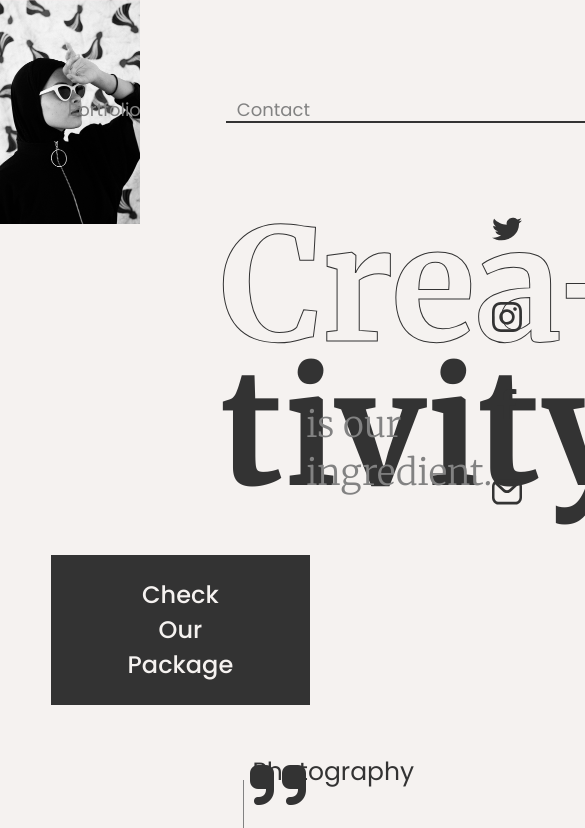
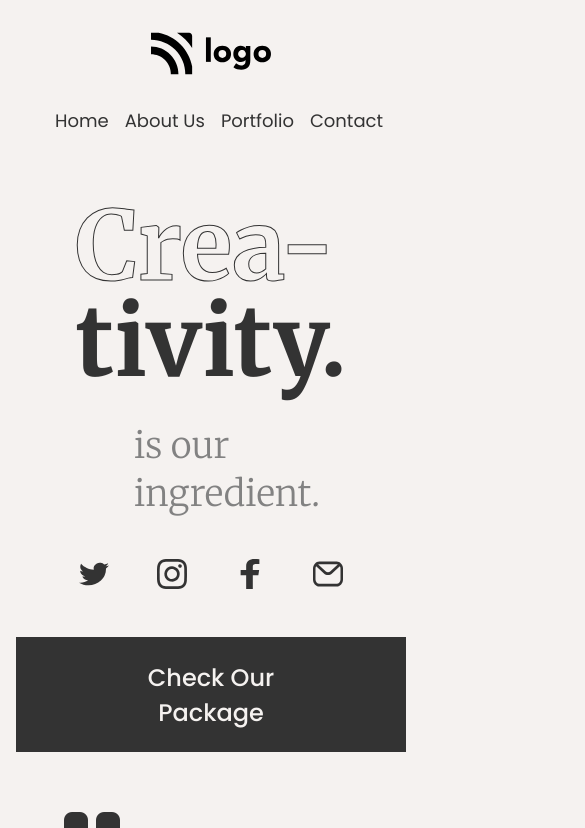
Before and after one commit to VipulBarjatya/HTML-CSS-Project-14, a plain HTML site: page index.html in a window 390 px wide. Shown: the top 828 px of the page, 585 px wide, since content can reach past the window. Drawn offline with Linux system fonts and the light colour scheme.

Commit message:
responsive

```diff
--- a/css/style.css
+++ b/css/style.css
@@ -7,10 +7,16 @@
 }
 
 body {
-    height: 100vh;
+    max-width: 100vw;
+    overflow-x: hidden;
     font-family: 'Poppins', sans-serif;
     color: #828282;
     background-color: #f5f2f0;
+}
+
+a {
+    text-decoration: none;
+    color: #333;
 }
 
 .hero {
@@ -34,7 +40,7 @@ body {
     position: relative;
 }
 
-.nav-items div {
+.nav-items a {
     margin-left: 6rem;
     font-size: 18px;
 }
@@ -208,3 +214,118 @@ body {
     bottom: 110px;
     color: #333;
 }
+
+@media(max-width:1200px) {
+    .hero {
+        grid-template-columns: 1fr;
+    }
+
+    .side-img {
+        display: none;
+    }
+
+    .line {
+        display: none;
+    }
+
+    .navbar .nav-items {
+        justify-content: space-evenly;
+        align-items: center;
+    }
+
+    .logo {
+        position: static;
+
+    }
+
+    .nav-items div {
+        margin: 0;
+    }
+}
+
+@media(max-width:968px) {
+    .arrow {
+        display: none;
+    }
+
+    .hero-bottom {
+        display: grid;
+        grid-template-columns: 1fr 1fr;
+        margin: 0 3rem;
+    }
+
+    .quote-img {
+        margin-right: 0;
+    }
+}
+
+@media(max-width:512px) {
+
+    .navbar .nav-items {
+        justify-content: center;
+        gap: 0;
+        margin-top: 2rem;
+        flex-wrap: wrap;
+        position: static;
+    }
+
+    .nav-items a {
+        margin-left: 1rem;
+        font-size: 18px;
+    }
+
+    .hero-info {
+        margin: 0 1rem;
+        max-width: 100vw;
+        display: flex;
+        flex-direction: column;
+        align-items: center;
+    }
+
+    .logo {
+        margin: 0 10.5rem;
+        margin-bottom: 2rem;
+    }
+
+    .hero-top {
+        grid-template-columns: 1fr;
+    }
+
+    .heading {
+        font-family: 'Merriweather', serif;
+        font-size: 48px;
+        line-height: 6rem;
+        margin-bottom: 2rem;
+    }
+
+    .side-elements {
+        display: flex;
+        flex-direction: column;
+        justify-content: space-between;
+        align-items: center;
+    }
+
+    .icons {
+        margin-top: 2rem;
+        display: flex;
+        flex-direction: row;
+        gap: 3rem;
+    }
+
+    .hero-bottom {
+        grid-template-columns: 1fr;
+    }
+
+    .quote-img {
+        margin-bottom: 2rem;
+    }
+
+    .skills {
+        order: 2;
+    }
+
+    .line2 {
+        top: auto;
+        bottom: 0;
+    }
+}
--- a/index.html
+++ b/index.html
@@ -18,11 +18,11 @@
         <div class="hero-info">
             <nav class="navbar">
                 <div class="nav-items">
-                    <div>Home</div>
-                    <div>About Us</div>
-                    <div>Portfolio</div>
-                    <div>Contact</div>
                     <img src="assets/logo.svg" alt="" class="logo">
+                    <a href="#">Home</a>
+                    <a href="#">About Us</a>
+                    <a href="#">Portfolio</a>
+                    <a href="#">Contact</a>
                     <div class="line"></div>
                 </div>
             </nav>
```
